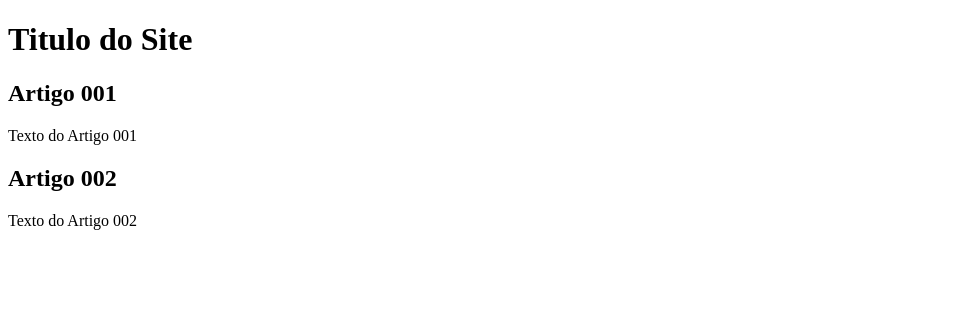
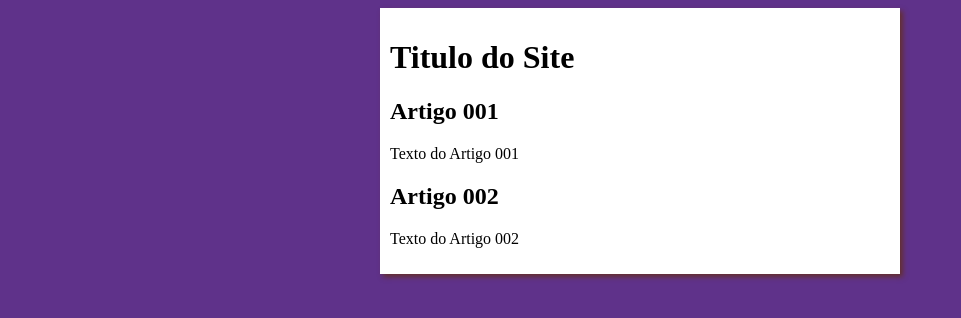
Before and after one commit to raphaellimalm/projeto-site, a plain HTML site: page index.html in a window 1280 px wide. Shown: the whole page, without its empty margins (0-961 px from the left). Drawn offline with Linux system fonts and the light colour scheme.

Commit message:
iniciei o designi

```diff
--- /dev/null
+++ b/estilos/style.css
@@ -0,0 +1,16 @@
+{
+    font-family: Arial, Helvetica, sans-serif;
+    font-sinze: 16px;
+}
+
+body {
+    background-color: rgb(95, 50, 138);
+}
+
+main {
+    background-color: white;
+    width: 500px;
+    margin: auto;
+    padding: 10px;
+    box-shadow: 3px 3px 5px rgb(99, 46, 46)
+}
--- a/index.html
+++ b/index.html
@@ -6,6 +6,7 @@
     <meta http-equiv="X-UA-Compatible" content="IE=edge">
     <meta name="viewport" content="width=device-width, initial-scale=1.0">
     <title>Titulo do Site</title>
+    <link rel="stylesheet" href="estilos/style.css">
 </head>
 
 <body>
```
